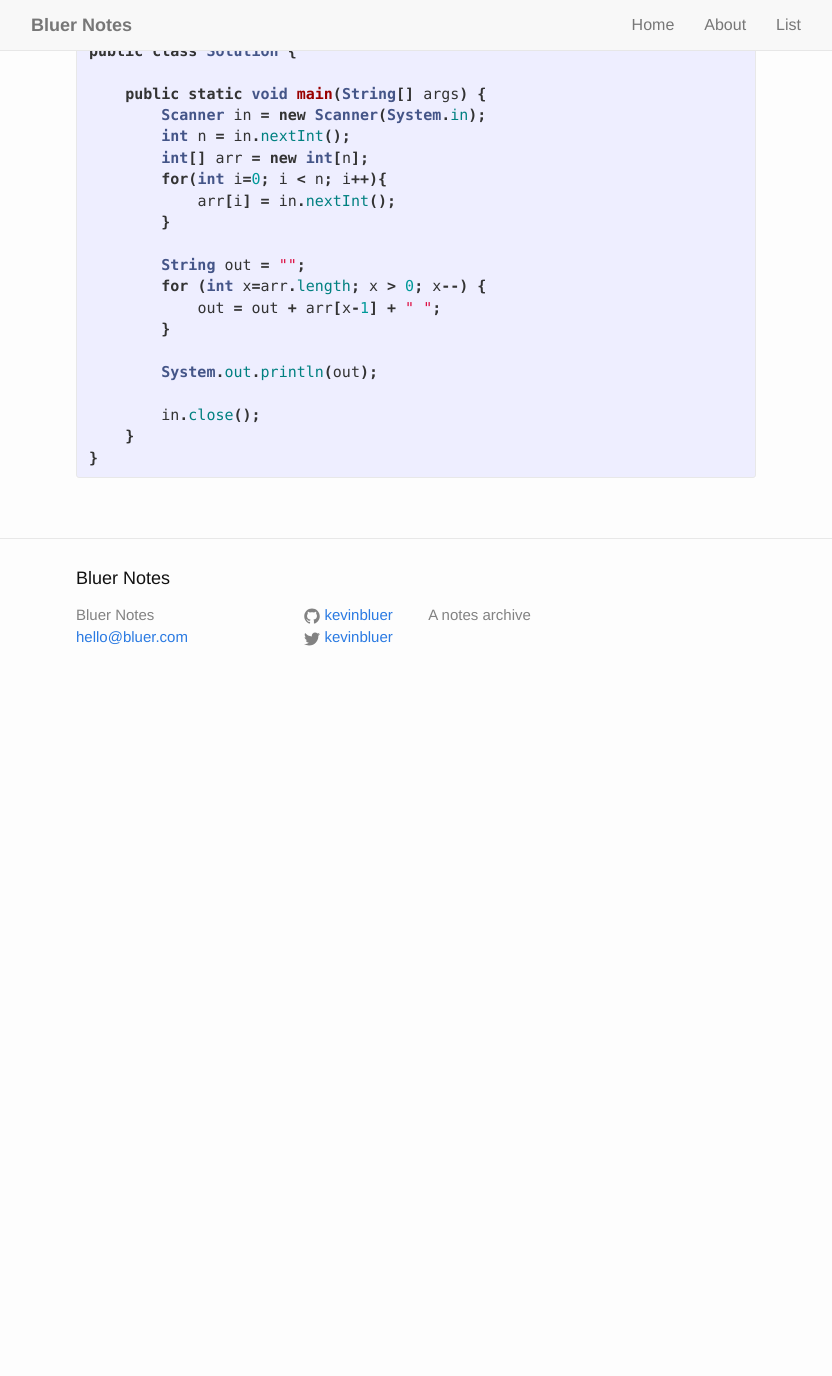
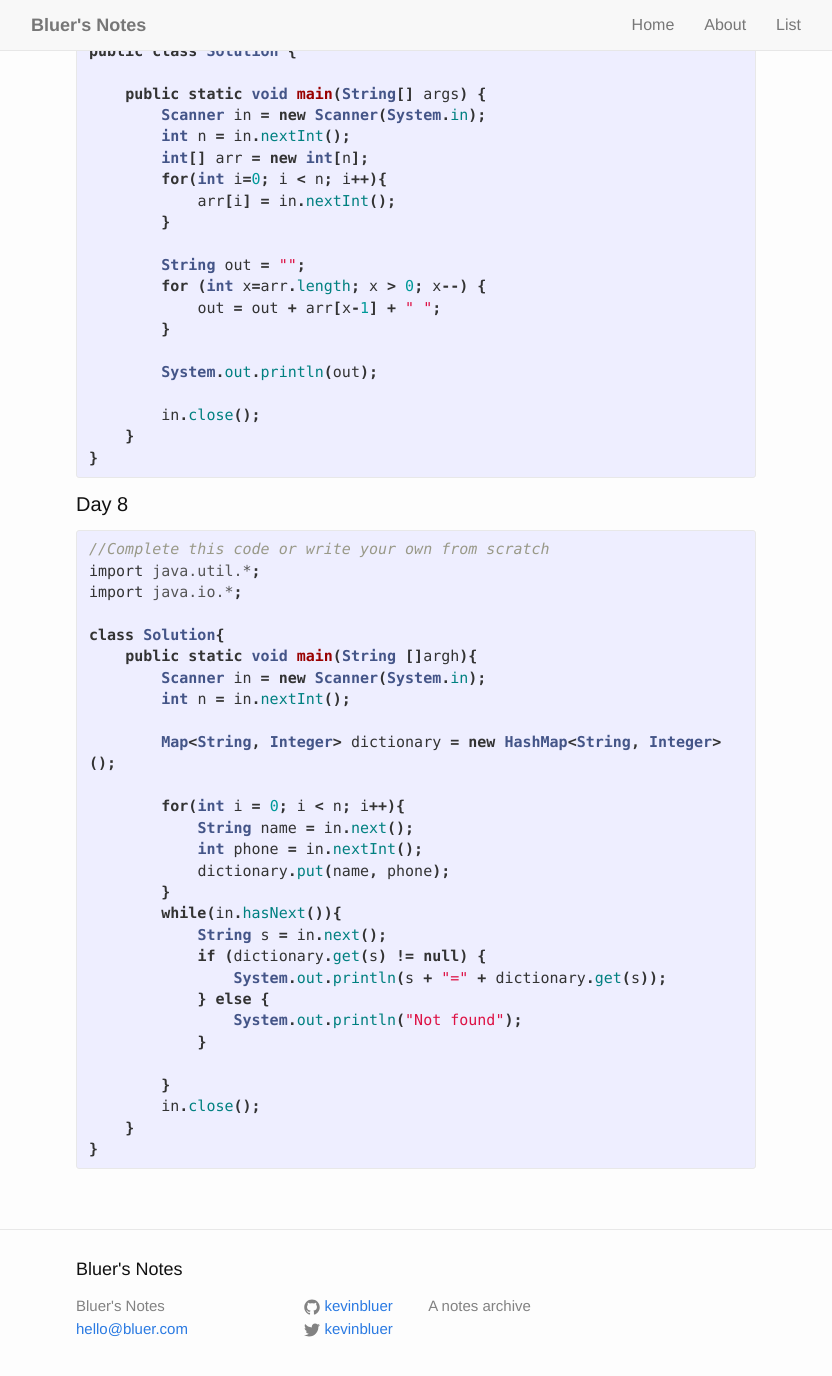
Before and after one commit to kevinbluer/bluer-notes-jekyll, a Jekyll site: the page built from java.md, in a window 1280 px wide and 1400 px high, scrolled down 4781 px. Shown: the top 1376 px of the window, without its empty margins (224-1056 px from the left). Built offline with Jekyll 4.4.1, drawn with Linux system fonts in a browser that asks for light colours; before the commit the page ends 5490 px from its top, so only the background shows below that.

Commit message:
moar java

```diff
--- a/_config.yml
+++ b/_config.yml
@@ -6,7 +6,7 @@
 # 'jekyll serve'. If you change this file, please restart the server process.
 
 # Site settings
-title: Bluer Notes
+title: Bluer's Notes
 email: hello@bluer.com
 description: > # this means to ignore newlines until "baseurl:"
   A notes archive
--- a/java.md
+++ b/java.md
@@ -247,3 +247,36 @@ public class Solution {
     }
 }
 {% endhighlight %}
+
+#### Day 8
+
+{% highlight java %}
+//Complete this code or write your own from scratch
+import java.util.*;
+import java.io.*;
+
+class Solution{
+    public static void main(String []argh){
+        Scanner in = new Scanner(System.in);
+        int n = in.nextInt();
+
+        Map<String, Integer> dictionary = new HashMap<String, Integer>();
+
+        for(int i = 0; i < n; i++){
+            String name = in.next();
+            int phone = in.nextInt();
+            dictionary.put(name, phone);
+        }
+        while(in.hasNext()){
+            String s = in.next();
+            if (dictionary.get(s) != null) {
+                System.out.println(s + "=" + dictionary.get(s));
+            } else {
+                System.out.println("Not found");
+            }
+
+        }
+        in.close();
+    }
+}
+{% endhighlight %}
```
Also changed, not shown: radar.md (+6 -0 lines).
